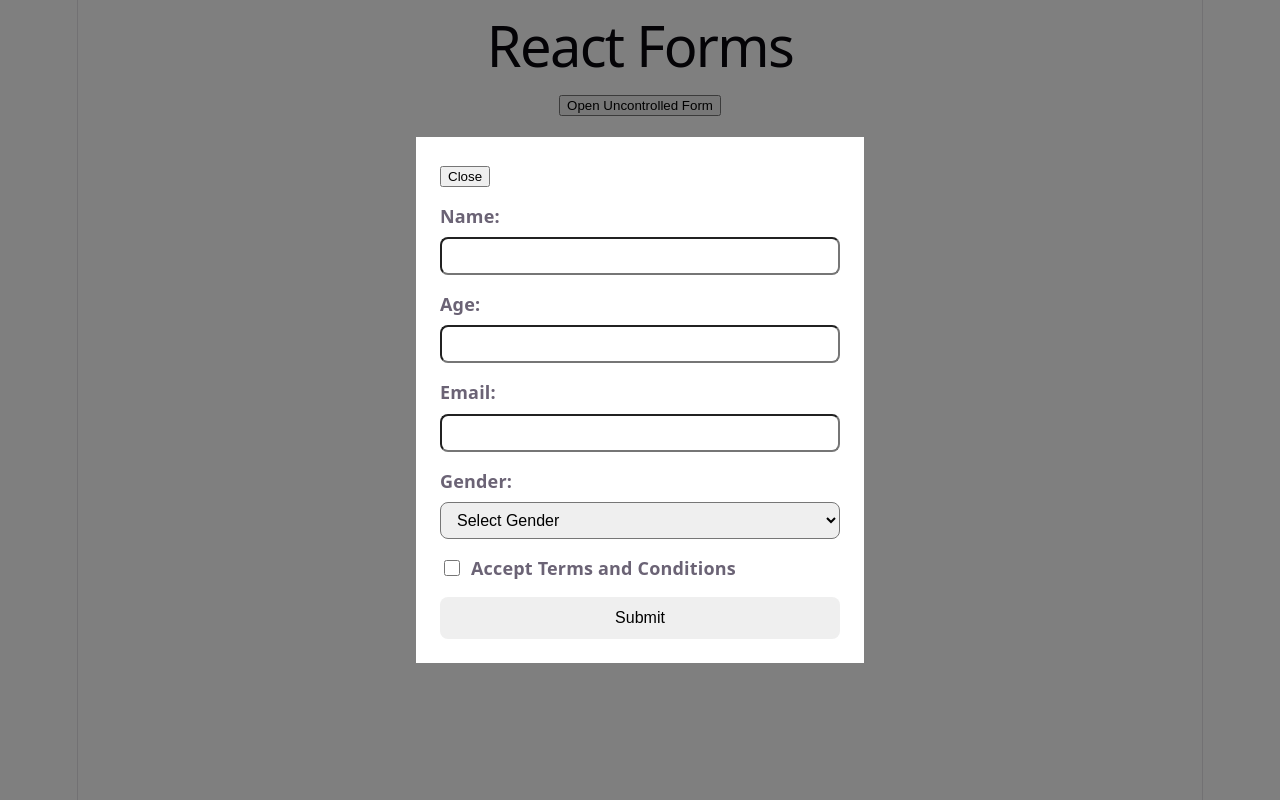
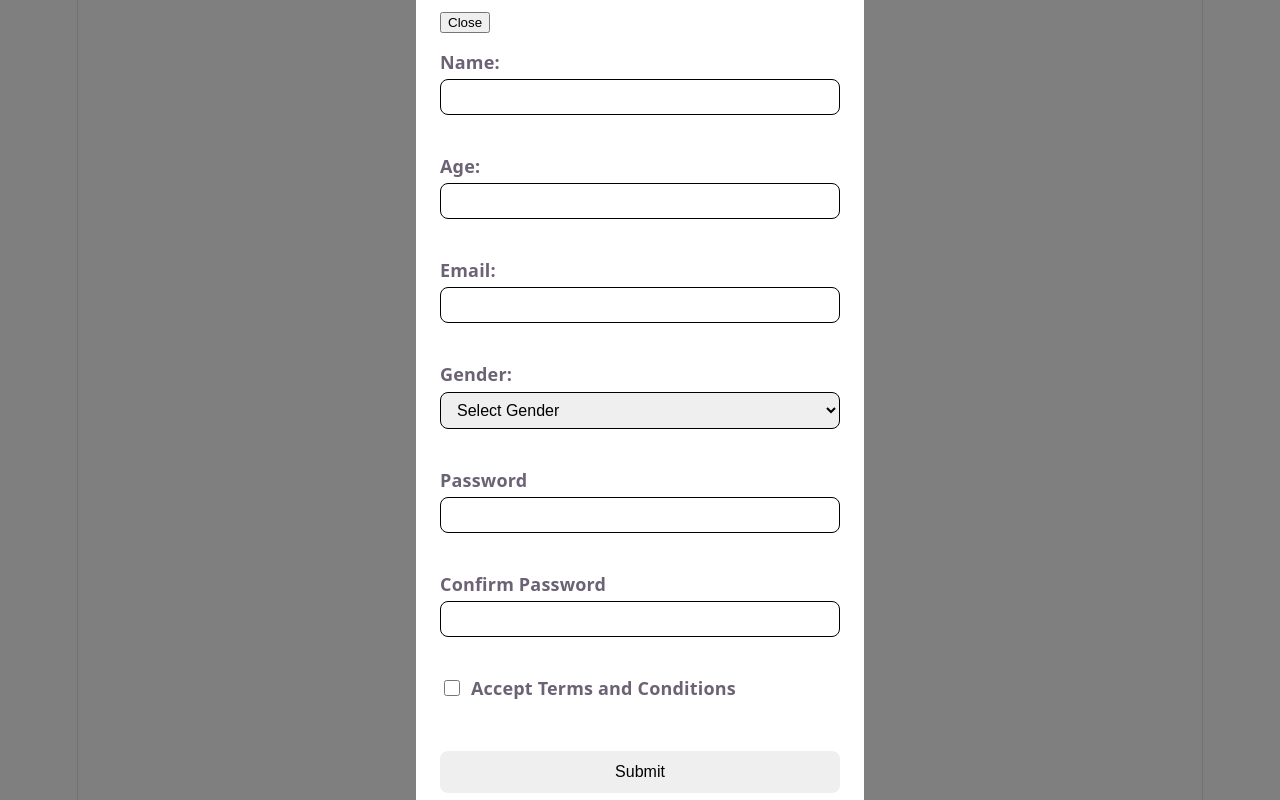
Before and after one commit to YekaterinaAlex/React-project, a React (Vite) app in the folder rs-react-app/: page / in a window 1280 px wide. Both pictures are taken after a click on the button "Open Uncontrolled Form". Built offline with nearby package versions, Linux system fonts and the light colour scheme; the HTML template or start-up script is replaced by a standard one.

Commit message:
feat: add password and comfirmPassword to UncontrolledForm

```diff
--- a/rs-react-app/src/forms/UncontrolledForm/UncontrolledForm.styled.ts
+++ b/rs-react-app/src/forms/UncontrolledForm/UncontrolledForm.styled.ts
@@ -9,7 +9,7 @@ export const StyledForm = styled.form`
 export const StyledField = styled.div`
   display: flex;
   flex-direction: column;
-  gap: 8px;
+  gap: 4px;
 `;
 
 export const StyledLabel = styled.label`
@@ -18,14 +18,14 @@ export const StyledLabel = styled.label`
 
 export const StyledInput = styled.input`
   padding: 8px 12px;
-border 1px solid black;
+  border: 1px solid black;
   border-radius: 8px;
   font-size: 16px;
 `;
 
 export const StyledSelect = styled.select`
   padding: 8px 12px;
-border 1px solid black;
+  border: 1px solid black;
   border-radius: 8px;
   font-size: 16px;
 `;
@@ -51,3 +51,11 @@ export const StyledSubmitButton = styled.button`
 
   font-size: 16px;
 `;
+
+export const StyledError = styled.p`
+  height: 18px;
+  margin: 0;
+  color: #d32f2f;
+  font-size: 14px;
+  line-height: 18px;
+`;
--- a/rs-react-app/src/forms/UncontrolledForm/UncontrolledForm.tsx
+++ b/rs-react-app/src/forms/UncontrolledForm/UncontrolledForm.tsx
@@ -1,3 +1,7 @@
+import { formSchema } from '../../validation/formSchema';
+
+import { useState } from 'react';
+
 import {
   StyledField,
   StyledForm,
@@ -7,9 +11,25 @@ import {
   StyledCheckboxWrapper,
   StyledCheckbox,
   StyledSubmitButton,
+  StyledError,
 } from './UncontrolledForm.styled';
 
+type FormErrors = Partial<
+  Record<
+    | 'name'
+    | 'age'
+    | 'email'
+    | 'gender'
+    | 'termsAccepted'
+    | 'password'
+    | 'confirmPassword',
+    string
+  >
+>;
+
 function UncontrolledForm() {
+  const [errors, setErrors] = useState<FormErrors>({});
+
   const handleSubmit = (event: React.FormEvent<HTMLFormElement>) => {
     event.preventDefault();
 
@@ -18,12 +38,32 @@ function UncontrolledForm() {
     const data = {
       name: String(formData.get('name') ?? ''),
       age: Number(formData.get('age')),
+
       email: String(formData.get('email') ?? ''),
       gender: String(formData.get('gender') ?? ''),
       termsAccepted: formData.get('terms') === 'on',
+      password: String(formData.get('password') ?? ''),
+      confirmPassword: String(formData.get('confirmPassword') ?? ''),
     };
 
-    console.log(data);
+    const result = formSchema.safeParse(data);
+
+    if (!result.success) {
+      const fieldErrors: FormErrors = {};
+
+      result.error.issues.forEach((issue) => {
+        const fieldName = issue.path[0] as keyof FormErrors;
+
+        fieldErrors[fieldName] = issue.message;
+      });
+
+      setErrors(fieldErrors);
+      return;
+    }
+
+    setErrors({});
+
+    console.log(result.data);
   };
 
   return (
@@ -31,14 +71,17 @@ function UncontrolledForm() {
       <StyledField>
         <StyledLabel htmlFor="name">Name:</StyledLabel>
         <StyledInput id="name" name="name" type="text" />
+        <StyledError>{errors.name ?? ''}</StyledError>
       </StyledField>
       <StyledField>
         <StyledLabel htmlFor="age">Age:</StyledLabel>
         <StyledInput id="age" name="age" type="number" />
+        <StyledError>{errors.age ?? ''}</StyledError>
       </StyledField>
       <StyledField>
         <StyledLabel htmlFor="email">Email:</StyledLabel>
         <StyledInput id="email" name="email" type="email" />
+        <StyledError>{errors.email ?? ''}</StyledError>
       </StyledField>
       <StyledField>
         <StyledLabel htmlFor="gender">Gender:</StyledLabel>
@@ -47,12 +90,28 @@ function UncontrolledForm() {
           <option value="male">Male</option>
           <option value="female">Female</option>
         </StyledSelect>
+        <StyledError>{errors.gender ?? ''}</StyledError>
+      </StyledField>
+      <StyledField>
+        <StyledLabel htmlFor="password">Password</StyledLabel>
+        <StyledInput id="password" name="password" type="password" />
+        <StyledError>{errors.password ?? ''}</StyledError>
+      </StyledField>
+      <StyledField>
+        <StyledLabel htmlFor="confirmPassword">Confirm Password</StyledLabel>
+        <StyledInput
+          id="confirmPassword"
+          name="confirmPassword"
+          type="password"
+        />
+        <StyledError>{errors.confirmPassword ?? ''}</StyledError>
       </StyledField>
       <StyledCheckboxWrapper>
         <StyledCheckbox id="terms" name="terms" type="checkbox" />
 
         <StyledLabel htmlFor="terms">Accept Terms and Conditions</StyledLabel>
       </StyledCheckboxWrapper>
+      <StyledError>{errors.termsAccepted ?? ''}</StyledError>
       <StyledSubmitButton type="submit">Submit</StyledSubmitButton>
     </StyledForm>
   );
--- a/rs-react-app/src/validation/formSchema.ts
+++ b/rs-react-app/src/validation/formSchema.ts
@@ -0,0 +1,52 @@
+import { z } from 'zod';
+
+const validateEmail = (email: string) => {
+  const parts = email.split('@');
+
+  if (parts.length !== 2) {
+    return false;
+  }
+
+  const [localPart, domain] = parts;
+
+  return localPart.length > 0 && domain.includes('.');
+};
+
+export const formSchema = z
+  .object({
+    name: z
+      .string()
+      .min(1, 'Name is required')
+      .refine(
+        (value) => value[0] === value[0]?.toUpperCase(),
+        'Name must start with an uppercase letter'
+      ),
+
+    age: z
+      .number({
+        error: 'Age must be a number',
+      })
+      .min(0, 'Age cannot be negative'),
+
+    email: z
+      .string()
+      .min(1, 'Email is required')
+      .refine(
+        validateEmail,
+        'Email must contain one @ and a domain with a dot'
+      ),
+
+    gender: z.string().min(1, 'Please select a gender'),
+
+    termsAccepted: z.literal(true, {
+      error: 'You must accept Terms and Conditions',
+    }),
+
+    password: z.string().min(1, 'Password is required'),
+
+    confirmPassword: z.string().min(1, 'Confirm password is required'),
+  })
+  .refine((data) => data.password === data.confirmPassword, {
+    message: 'Passwords must match',
+    path: ['confirmPassword'],
+  });
```
Lines whose indentation alone changed are shown as unchanged.
